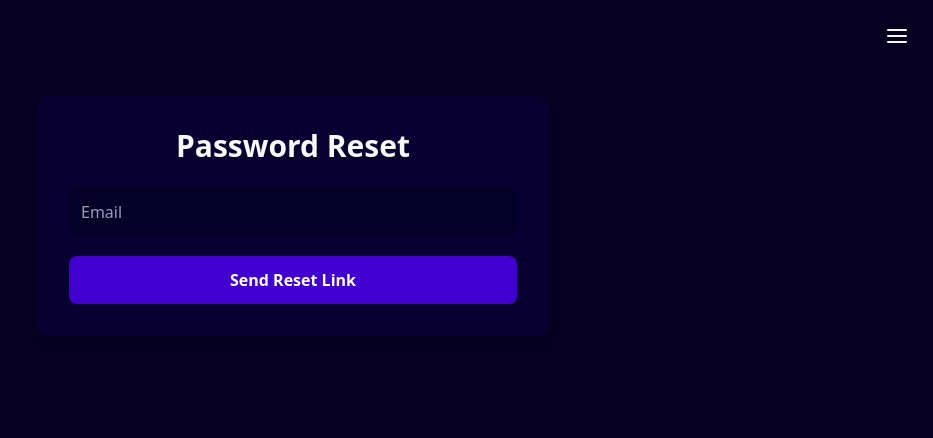
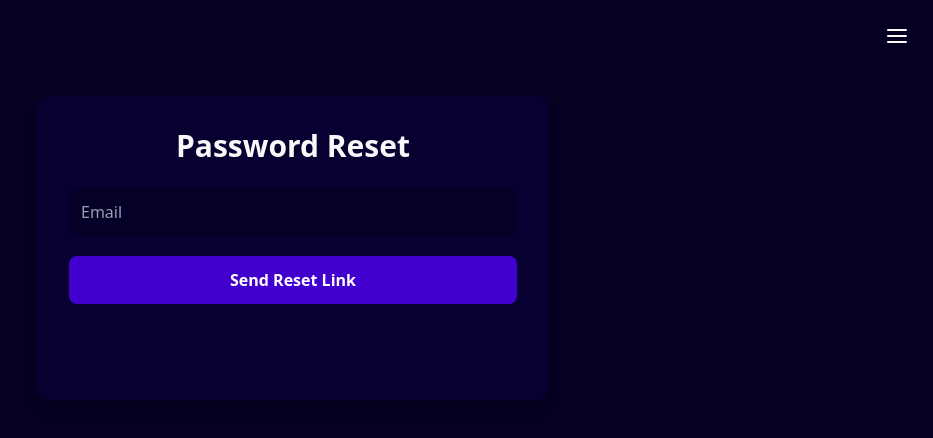
Before and after one commit to cburke6897/URL-Cutr, a React (Vite) app in the folder frontend/: page /reset-password in a window 1280 px wide. Shown: the top 438 px of the page, without its empty margins (347-1280 px from the left). Built offline with nearby package versions, Linux system fonts and the light colour scheme.

Commit message:
Makes button onClick handleResetPassword

```diff
--- a/frontend/src/pages/ResetPassword.jsx
+++ b/frontend/src/pages/ResetPassword.jsx
@@ -3,11 +3,29 @@ import { useSearchParams } from "react-router-dom";
 import TextInput from "../components/TextInput";
 import EnterButton from "../components/EnterButton";
 import DropdownMenu from "../components/DropdownMenu";
+import { resetPassword } from "../utils/ResetPassword";
 
 export default function ResetPassword() {
   const [email, setEmail] = useState("");
+  const [error, setError] = useState("");
+  const [message, setMessage] = useState("");
   const [searchParams] = useSearchParams();
   const errorMessage = searchParams.get("error");
+  const displayError = error || (!message && errorMessage ? decodeURIComponent(errorMessage) : "");
+
+  const handleResetPassword = async () => {
+    setError("");
+    setMessage("");
+
+    const result = await resetPassword(email);
+
+    if (result.error) {
+      setError(result.error);
+      return;
+    }
+
+    setMessage(result.message || "If the email is registered, a reset link has been sent.");
+  };
 
   return (
     <div className="min-h-screen flex justify-center items-start bg-bg-light dark:bg-bg-dark transition-colors p-4 pt-[7.5%]">
@@ -28,14 +46,22 @@ export default function ResetPassword() {
         </div>
 
         <div className="mt-5">
-          <EnterButton onClick={() => {}} title="Send Reset Link" text="Send Reset Link" />
+          <EnterButton onClick={handleResetPassword} title="Send Reset Link" text="Send Reset Link" />
         </div>
 
-        {errorMessage && (
-          <p className="text-red-600 dark:text-red-400 mt-4 font-semibold transition-colors">
-            {decodeURIComponent(errorMessage)}
-          </p>
-        )}
+        <div className="mt-4 h-12 flex items-center justify-center">
+          {message && (
+            <p className="text-green-600 dark:text-green-400 font-semibold transition-colors">
+              {message}
+            </p>
+          )}
+
+          {!message && displayError && (
+            <p className="text-red-600 dark:text-red-400 font-semibold transition-colors">
+              {displayError}
+            </p>
+          )}
+        </div>
       </div>
     </div>
   );
```
